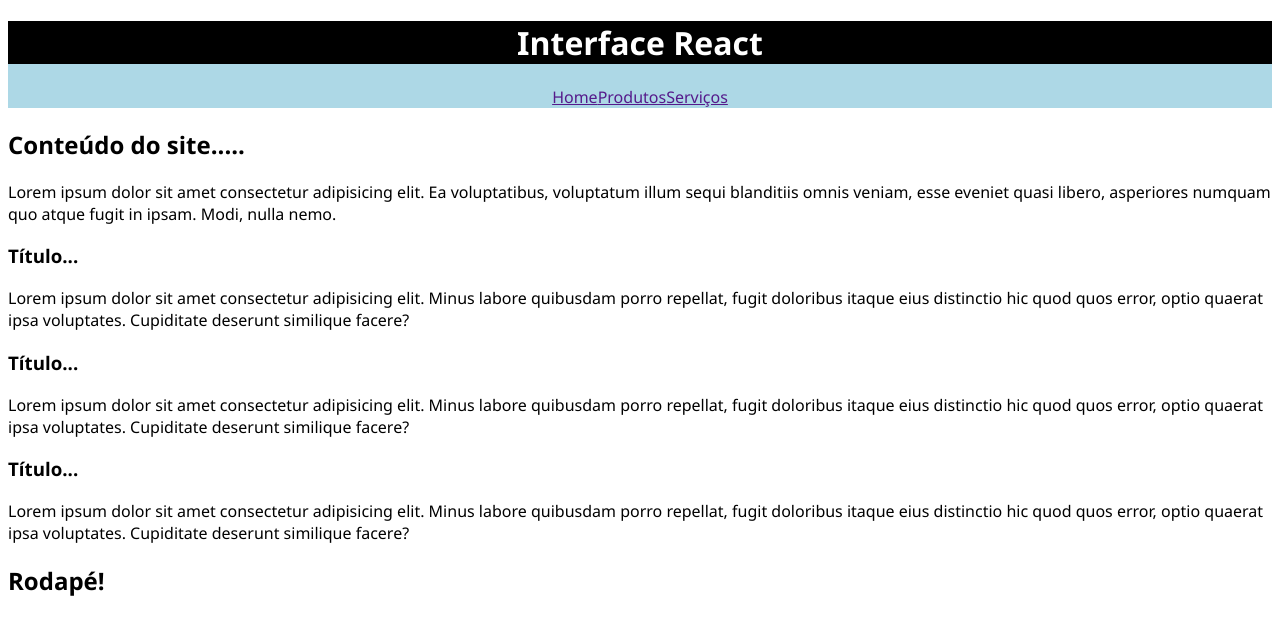
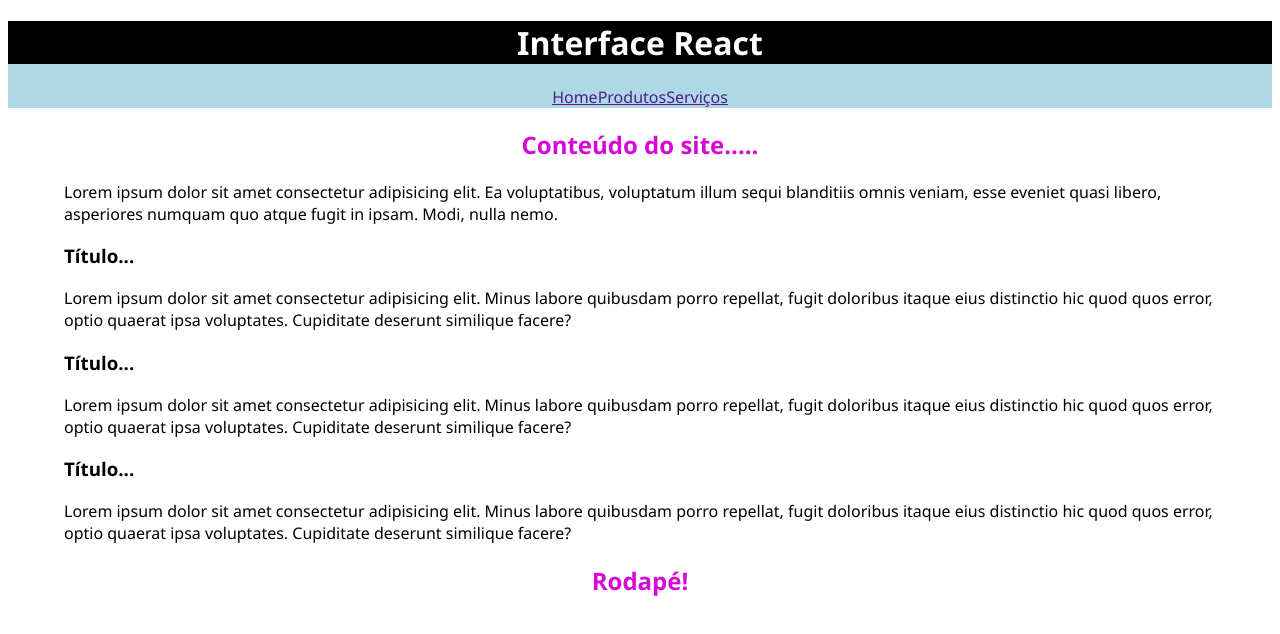
Before and after one commit to thiagoribeiro2003/meu-app, a React (Create React App) app: page / in a window 1280 px wide. Shown: the top 634 px of the page. Built offline with nearby package versions, Linux system fonts and the light colour scheme.

Commit message:
Conflitos CSS

```diff
--- /dev/null
+++ b/src/components/layout/Conteudo.css
@@ -0,0 +1,9 @@
+main {
+  width: 90vw;
+  margin: auto;
+}
+
+.subtitulo {
+  text-align: center;
+  color: rgb(214, 8, 214);
+}
--- a/src/components/layout/Conteudo.jsx
+++ b/src/components/layout/Conteudo.jsx
@@ -1,12 +1,14 @@
 // Comentário JS ctrl ;
 /* Comentário JS shift alt a */
 import Artigo from "../Artigo";
+import "./Conteudo.css";
+
 const Conteudo = () => {
   return (
     <main>
       <section>
         {/*Aqui é um comentário dentro do jsx*/}
-        <h2>Conteúdo do site.....</h2>
+        <h2 className="subtitulo">Conteúdo do site.....</h2>
         <p>
           Lorem ipsum dolor sit amet consectetur adipisicing elit. Ea
           voluptatibus, voluptatum illum sequi blanditiis omnis veniam, esse
--- a/src/components/layout/Rodape.jsx
+++ b/src/components/layout/Rodape.jsx
@@ -1,7 +1,7 @@
 const Rodape = () => {
   return (
     <footer>
-      <h2>Rodapé!</h2>
+      <h2 className="subtitulo">Rodapé!</h2>
     </footer>
   );
 };
```
